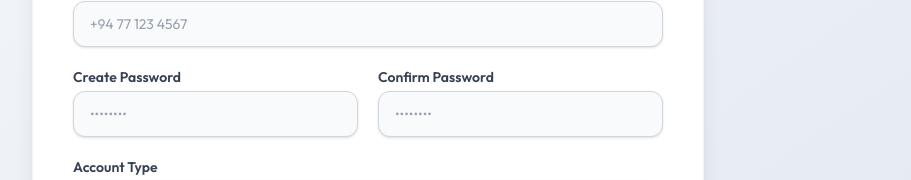
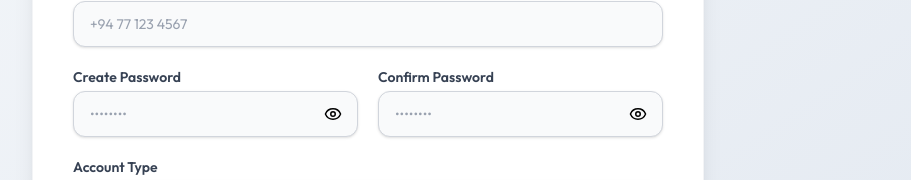
Before and after one commit to cepdnaclk/e22-co2060-PearlPath, a React (Vite) app in the folder code/frontend/: page /register in a window 1280 px wide. Shown: the part 436-616 px from the top of the page, without its empty margins (272-1183 px from the left). Built offline with nearby package versions, Linux system fonts and the light colour scheme.

Commit message:
add password visibility toggle icon to authentication input

```diff
--- a/code/frontend/src/components/Auth/ForgotPassword.jsx
+++ b/code/frontend/src/components/Auth/ForgotPassword.jsx
@@ -1,6 +1,6 @@
 import React, { useState, useRef } from 'react';
 import { Link, useNavigate } from 'react-router-dom';
-import { Navigation, ArrowRight, ArrowLeft, CheckCircle } from 'lucide-react';
+import { Navigation, ArrowRight, ArrowLeft, CheckCircle, Eye, EyeOff } from 'lucide-react';
 
 const ForgotPassword = () => {
   const [step, setStep] = useState(1);
@@ -11,6 +11,9 @@ const ForgotPassword = () => {
   const [loading, setLoading] = useState(false);
   const [error, setError] = useState('');
   const [success, setSuccess] = useState(false);
+
+  const [showPassword, setShowPassword] = useState(false);
+  const [showConfirmPassword, setShowConfirmPassword] = useState(false);
 
   const navigate = useNavigate();
   const otpRefs = useRef([]);
@@ -254,17 +257,25 @@ const ForgotPassword = () => {
                     <label htmlFor="new-password" className="block text-sm font-semibold text-gray-700 mb-2">
                       New Password
                     </label>
-                    <div className="mt-1">
+                    <div className="mt-1 relative">
                       <input
                         id="new-password"
                         name="newPassword"
-                        type="password"
+                        type={showPassword ? "text" : "password"}
                         required
                         value={newPassword}
                         onChange={(e) => setNewPassword(e.target.value)}
-                        className="appearance-none block w-full px-4 py-3 border border-gray-300 rounded-xl shadow-sm placeholder-gray-400 focus:outline-none focus:ring-2 focus:ring-sunset-orange focus:border-sunset-orange sm:text-sm transition-colors bg-gray-50 focus:bg-white"
+                        className="appearance-none block w-full pr-12 px-4 py-3 border border-gray-300 rounded-xl shadow-sm placeholder-gray-400 focus:outline-none focus:ring-2 focus:ring-sunset-orange focus:border-sunset-orange sm:text-sm transition-colors bg-gray-50 focus:bg-white"
                         placeholder="Enter new password"
                       />
+                      <button
+                        type="button"
+                        onClick={() => setShowPassword(!showPassword)}
+                        className="absolute inset-y-0 right-0 pr-4 flex items-center text-gray-450 hover:text-sunset-orange focus:outline-none transition-colors cursor-pointer"
+                        aria-label={showPassword ? "Hide password" : "Show password"}
+                      >
+                        {showPassword ? <EyeOff size={20} /> : <Eye size={20} />}
+                      </button>
                     </div>
                   </div>
 
@@ -272,17 +283,25 @@ const ForgotPassword = () => {
                     <label htmlFor="confirm-password" className="block text-sm font-semibold text-gray-700 mb-2">
                       Confirm New Password
                     </label>
-                    <div className="mt-1">
+                    <div className="mt-1 relative">
                       <input
                         id="confirm-password"
                         name="confirmPassword"
-                        type="password"
+                        type={showConfirmPassword ? "text" : "password"}
                         required
                         value={confirmPassword}
                         onChange={(e) => setConfirmPassword(e.target.value)}
-                        className="appearance-none block w-full px-4 py-3 border border-gray-300 rounded-xl shadow-sm placeholder-gray-400 focus:outline-none focus:ring-2 focus:ring-sunset-orange focus:border-sunset-orange sm:text-sm transition-colors bg-gray-50 focus:bg-white"
+                        className="appearance-none block w-full pr-12 px-4 py-3 border border-gray-300 rounded-xl shadow-sm placeholder-gray-400 focus:outline-none focus:ring-2 focus:ring-sunset-orange focus:border-sunset-orange sm:text-sm transition-colors bg-gray-50 focus:bg-white"
                         placeholder="Confirm new password"
                       />
+                      <button
+                        type="button"
+                        onClick={() => setShowConfirmPassword(!showConfirmPassword)}
+                        className="absolute inset-y-0 right-0 pr-4 flex items-center text-gray-455 hover:text-sunset-orange focus:outline-none transition-colors cursor-pointer"
+                        aria-label={showConfirmPassword ? "Hide password" : "Show password"}
+                      >
+                        {showConfirmPassword ? <EyeOff size={20} /> : <Eye size={20} />}
+                      </button>
                     </div>
                   </div>
 
--- a/code/frontend/src/components/Auth/RegisterPage.jsx
+++ b/code/frontend/src/components/Auth/RegisterPage.jsx
@@ -1,6 +1,6 @@
 import React, { useState } from 'react';
 import { Link, useNavigate, useSearchParams } from 'react-router-dom';
-import { Navigation, User, Building, MapPin, Car } from 'lucide-react';
+import { Navigation, User, Building, MapPin, Car, Eye, EyeOff } from 'lucide-react';
 
 const RegisterPage = () => {
   const [searchParams] = useSearchParams();
@@ -16,6 +16,8 @@ const RegisterPage = () => {
   });
   const [error, setError] = useState('');
   const [loading, setLoading] = useState(false);
+  const [showPassword, setShowPassword] = useState(false);
+  const [showConfirmPassword, setShowConfirmPassword] = useState(false);
   const navigate = useNavigate();
 
   const handleChange = (e) => {
@@ -183,16 +185,26 @@ const RegisterPage = () => {
                 <label htmlFor="password" className="block text-sm font-semibold text-gray-700 mb-1">
                   Create Password
                 </label>
+                <div className="relative">
                   <input
                     id="password"
                     name="password"
-                  type="password"
+                    type={showPassword ? "text" : "password"}
                     required
                     value={formData.password}
                     onChange={handleChange}
-                  className="appearance-none block w-full px-4 py-3 border border-gray-300 rounded-xl shadow-sm placeholder-gray-400 focus:outline-none focus:ring-2 focus:ring-sunset-orange focus:border-sunset-orange sm:text-sm transition-colors bg-gray-50 focus:bg-white"
+                    className="appearance-none block w-full pr-12 px-4 py-3 border border-gray-300 rounded-xl shadow-sm placeholder-gray-400 focus:outline-none focus:ring-2 focus:ring-sunset-orange focus:border-sunset-orange sm:text-sm transition-colors bg-gray-50 focus:bg-white"
                     placeholder="••••••••"
                   />
+                  <button
+                    type="button"
+                    onClick={() => setShowPassword(!showPassword)}
+                    className="absolute inset-y-0 right-0 pr-4 flex items-center text-gray-450 hover:text-sunset-orange focus:outline-none transition-colors cursor-pointer"
+                    aria-label={showPassword ? "Hide password" : "Show password"}
+                  >
+                    {showPassword ? <EyeOff size={18} /> : <Eye size={18} />}
+                  </button>
+                </div>
               </div>
 
               {/* Confirm Password */}
@@ -200,16 +212,26 @@ const RegisterPage = () => {
                 <label htmlFor="confirmPassword" className="block text-sm font-semibold text-gray-700 mb-1">
                   Confirm Password
                 </label>
+                <div className="relative">
                   <input
                     id="confirmPassword"
                     name="confirmPassword"
-                  type="password"
+                    type={showConfirmPassword ? "text" : "password"}
                     required
                     value={formData.confirmPassword}
                     onChange={handleChange}
-                  className="appearance-none block w-full px-4 py-3 border border-gray-300 rounded-xl shadow-sm placeholder-gray-400 focus:outline-none focus:ring-2 focus:ring-sunset-orange focus:border-sunset-orange sm:text-sm transition-colors bg-gray-50 focus:bg-white"
+                    className="appearance-none block w-full pr-12 px-4 py-3 border border-gray-300 rounded-xl shadow-sm placeholder-gray-400 focus:outline-none focus:ring-2 focus:ring-sunset-orange focus:border-sunset-orange sm:text-sm transition-colors bg-gray-50 focus:bg-white"
                     placeholder="••••••••"
                   />
+                  <button
+                    type="button"
+                    onClick={() => setShowConfirmPassword(!showConfirmPassword)}
+                    className="absolute inset-y-0 right-0 pr-4 flex items-center text-gray-455 hover:text-sunset-orange focus:outline-none transition-colors cursor-pointer"
+                    aria-label={showConfirmPassword ? "Hide password" : "Show password"}
+                  >
+                    {showConfirmPassword ? <EyeOff size={18} /> : <Eye size={18} />}
+                  </button>
+                </div>
               </div>
             </div>
 
--- a/code/frontend/src/components/Auth/SignInPage.jsx
+++ b/code/frontend/src/components/Auth/SignInPage.jsx
@@ -1,6 +1,6 @@
 import React, { useState } from 'react';
 import { Link, useNavigate } from 'react-router-dom';
-import { Navigation } from 'lucide-react';
+import { Navigation, Eye, EyeOff } from 'lucide-react';
 import { useAuth } from '../../context/AuthContext';
 import Swal from 'sweetalert2';
 
@@ -9,6 +9,7 @@ import Swal from 'sweetalert2';
 const SignInPage = () => {
   const [email, setEmail] = useState('');
   const [password, setPassword] = useState('');
+  const [showPassword, setShowPassword] = useState(false);
   const [error, setError] = useState('');
   const [loading, setLoading] = useState(false);
   const { login } = useAuth();
@@ -200,18 +201,26 @@ const SignInPage = () => {
                   </Link>
                 </div>
               </div>
-              <div className="mt-1">
+              <div className="mt-1 relative">
                 <input
                   id="password"
                   name="password"
                   autoComplete="current-password"
-                  type="password"
+                  type={showPassword ? "text" : "password"}
                   required
                   value={password}
                   onChange={(e) => setPassword(e.target.value)}
-                  className="appearance-none block w-full px-4 py-3 border border-gray-300 rounded-xl shadow-sm placeholder-gray-400 focus:outline-none focus:ring-2 focus:ring-sunset-orange focus:border-sunset-orange sm:text-sm transition-colors bg-gray-50 focus:bg-white"
+                  className="appearance-none block w-full pr-12 px-4 py-3 border border-gray-300 rounded-xl shadow-sm placeholder-gray-400 focus:outline-none focus:ring-2 focus:ring-sunset-orange focus:border-sunset-orange sm:text-sm transition-colors bg-gray-50 focus:bg-white"
                   placeholder="Enter your password"
                 />
+                <button
+                  type="button"
+                  onClick={() => setShowPassword(!showPassword)}
+                  className="absolute inset-y-0 right-0 pr-4 flex items-center text-gray-450 hover:text-sunset-orange focus:outline-none transition-colors cursor-pointer"
+                  aria-label={showPassword ? "Hide password" : "Show password"}
+                >
+                  {showPassword ? <EyeOff size={20} /> : <Eye size={20} />}
+                </button>
               </div>
             </div>
 
```
Lines whose indentation alone changed are shown as unchanged.
